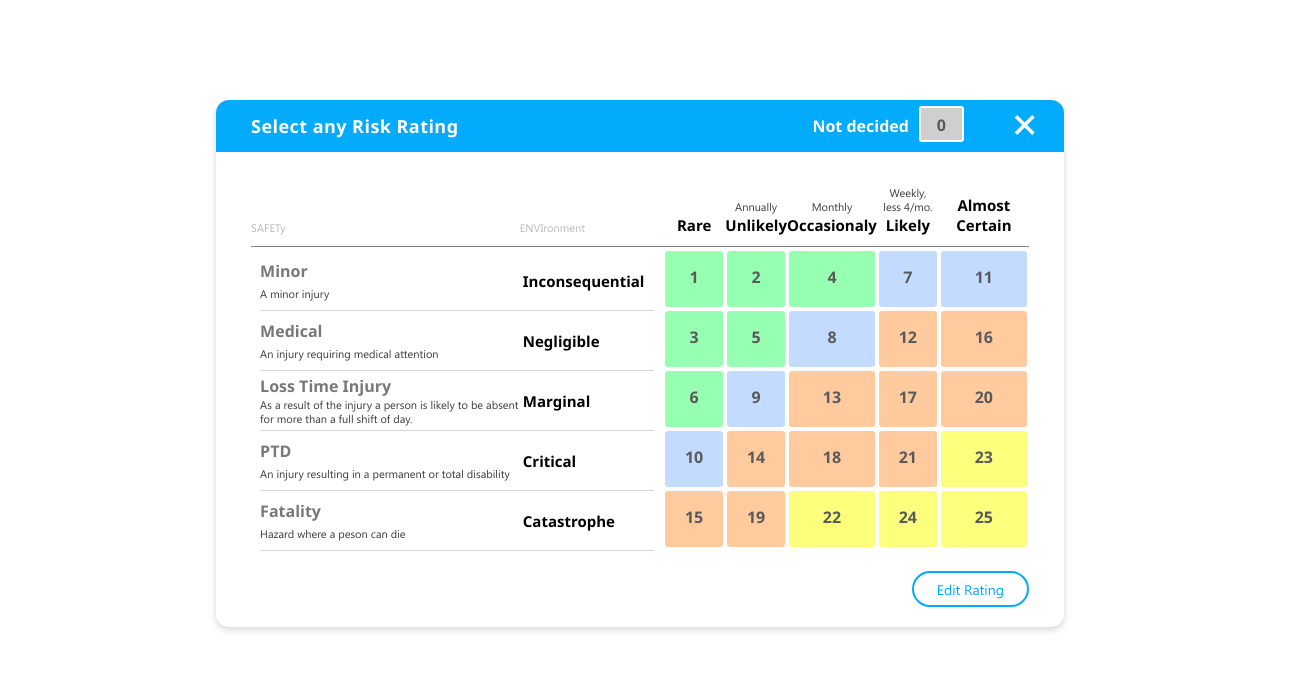
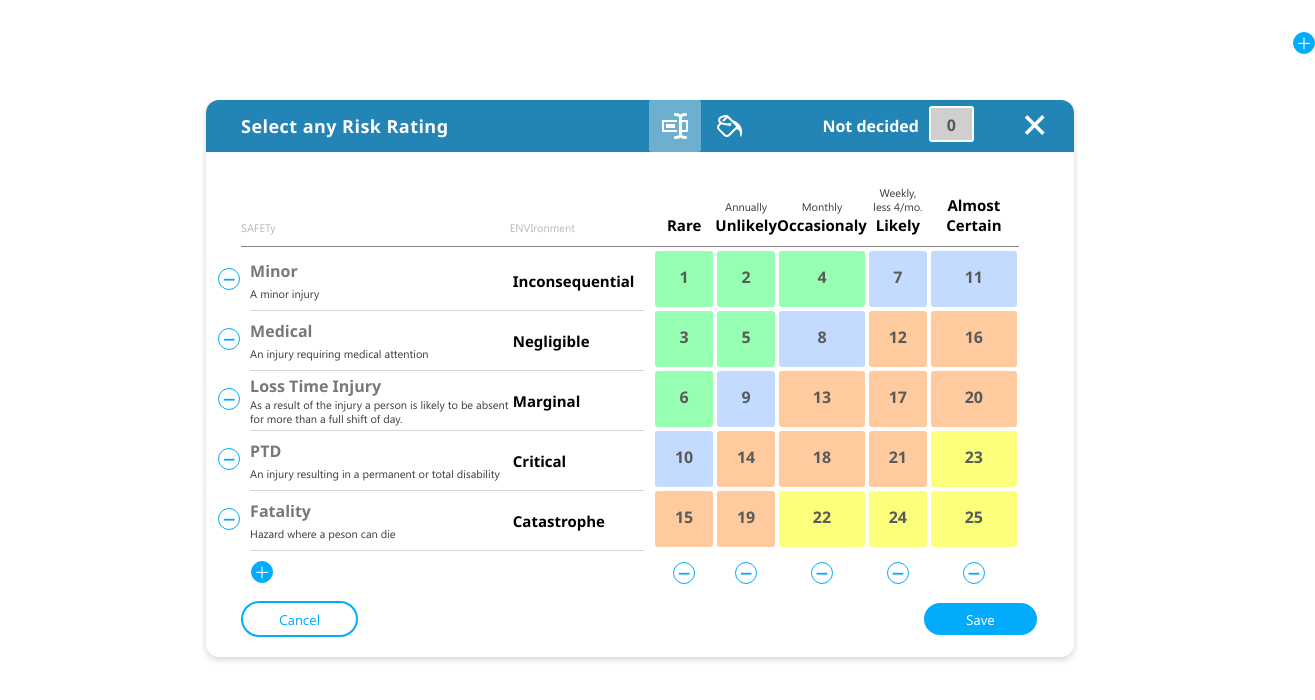
Before and after one commit to joy0316webiee/RiskMatrix, a React app: page / in a window 1280 px wide. Shown: the whole page, 1315 px wide, since content can reach past the window. Built offline with nearby package versions, Linux system fonts and the light colour scheme.

Commit message:
Complete liklihood create/remove, limitation min/max length

```diff
--- a/src/components/RiskMatrix/Constants/index.js
+++ b/src/components/RiskMatrix/Constants/index.js
@@ -1,6 +1,6 @@
 export default {
-  minWidth: 3,
-  maxWidth: 8,
+  minLength: 3,
+  maxLength: 8,
   defaultColors: [
     { limit: 1, color: '#cfcfcf' },
     { limit: 7, color: '#97ffb2' },
--- a/src/components/RiskMatrix/MatrixConsequenceRow/index.js
+++ b/src/components/RiskMatrix/MatrixConsequenceRow/index.js
@@ -3,22 +3,29 @@ import React, { Component } from 'react';
 import MatrixEditableText from '../MatrixEditableText';
 import MatrixRoundButton from '../MatrixRoundButton';
 
+import Config from '../Constants';
+
 import './style.scss';
 
 class MatrixConsequenceRow extends Component {
-  handleRemoveSelf = () => {
-    this.props.onRemove(this.props.rowNumber);
+  handleDeleteSelf = () => {
+    this.props.onDelete(this.props.rowNumber);
   };
 
   render() {
     // prettier-ignore
-    const { editable, consequence: {safety, environment} } = this.props;
+    const { editable, consequence: {safety, environment}, currentHeight } = this.props;
+    const { minLength } = Config;
 
     return (
       <div className="consequence">
         {editable && (
-          <div className="consequence-action">
-            <MatrixRoundButton type={'delete'} action={this.handleRemoveSelf} />
+          <div className="consequence-delete">
+            <MatrixRoundButton
+              method={'delete'}
+              disabled={currentHeight <= minLength}
+              action={this.handleDeleteSelf}
+            />
           </div>
         )}
         <div className="consequence-safety">
--- a/src/components/RiskMatrix/MatrixConsequenceRow/style.scss
+++ b/src/components/RiskMatrix/MatrixConsequenceRow/style.scss
@@ -6,7 +6,7 @@
   width: 100%;
   position: relative;
 
-  .consequence-action {
+  .consequence-delete {
     position: absolute;
     left: -32px;
   }
--- a/src/components/RiskMatrix/MatrixLikelihoodColumn/index.js
+++ b/src/components/RiskMatrix/MatrixLikelihoodColumn/index.js
@@ -1,7 +1,10 @@
 import React, { Component } from 'react';
 
 import MatrixEditableText from '../MatrixEditableText';
+import MatrixRoundButton from '../MatrixRoundButton';
 import MatrixCell from '../MatrixCell';
+
+import Config from '../Constants';
 
 import './style.scss';
 
@@ -9,10 +12,10 @@ class MatrixLikelihoodColumn extends Component {
   state = {
     editable: false,
     likelihood: {},
+    cellItems: [],
     colNumber: 0,
-    nRows: 0,
-    nCols: 0,
-    cellItems: []
+    currentWidth: 0,
+    currentHeight: 0
   };
 
   componentDidMount() {
@@ -21,7 +24,7 @@ class MatrixLikelihoodColumn extends Component {
     });
   }
 
-  componentDidUpdate(prevProps)  {
+  componentDidUpdate(prevProps) {
     if (this.props.editable !== prevProps.editable) {
       this.setState({ editable: this.props.editable });
     } else if (this.props !== prevProps) {
@@ -31,22 +34,27 @@ class MatrixLikelihoodColumn extends Component {
     }
   }
 
-  initCellItems = ({ colNumber: j, nRows, nCols }) => {
+  initCellItems = ({ colNumber: j, currentWidth, currentHeight }) => {
     let cells = [];
-    for (let i = 0; i < nRows; i++) {
+    for (let i = 0; i < currentHeight; i++) {
       let temp = ((i + j) * (i + j + 1)) / 2 + i + 1;
       // prettier-ignore
-      if (i + j >= nCols) temp = temp - (i + j - nCols) * (i + j - nCols + 1) / 2 - (i + j - nCols + 1);
+      if (i + j >= currentWidth) temp = temp - (i + j - currentWidth) * (i + j - currentWidth + 1) / 2 - (i + j - currentWidth + 1);
       // prettier-ignore
-      if (i + j >= nRows) temp = temp - ((i + j - nRows) * (i + j - nRows + 1)) / 2;
+      if (i + j >= currentHeight) temp = temp - ((i + j - currentHeight) * (i + j - currentHeight + 1)) / 2;
       cells.push(temp);
     }
     this.setState({ cellItems: cells });
   };
 
+  handleDeleteSelf = () => {
+    this.props.onDelete(this.state.colNumber);
+  };
+
   render() {
     // prettier-ignore
-    const { likelihood: { description, title }, cellItems } = this.state;
+    const { likelihood: { description, title }, cellItems, currentWidth, editable } = this.state;
+    const { minLength } = Config;
 
     return (
       <div className="likelihood">
@@ -62,6 +70,15 @@ class MatrixLikelihoodColumn extends Component {
           {cellItems &&
             cellItems.map((item, i) => <MatrixCell rating={item} key={i} />)}
         </div>
+        {editable && (
+          <div className="likelihood-delete">
+            <MatrixRoundButton
+              method={'delete'}
+              disabled={currentWidth <= minLength}
+              action={this.handleDeleteSelf}
+            />
+          </div>
+        )}
       </div>
     );
   }
--- a/src/components/RiskMatrix/MatrixLikelihoodColumn/style.scss
+++ b/src/components/RiskMatrix/MatrixLikelihoodColumn/style.scss
@@ -1,6 +1,8 @@
 @import 'assets/scss/base.scss';
 
 .likelihood {
+  position: relative;
+
   .likelihood-header {
     padding-bottom: 11px;
     border-bottom: 1px solid #818181;
@@ -18,4 +20,10 @@
   .likelihood-cells {
     margin-top: 4px;
   }
+  .likelihood-delete {
+    position: absolute;
+    left: 50%;
+    bottom: -40px;
+    transform: translate(-50%, 0);
+  }
 }
--- a/src/components/RiskMatrix/MatrixRoundButton/index.js
+++ b/src/components/RiskMatrix/MatrixRoundButton/index.js
@@ -3,14 +3,21 @@ import classNames from 'classnames';
 
 import './style.scss';
 
-const MatrixRoundButton = ({ type, size, action }) => {
-  const btnClass = classNames('round-button', type, size);
+const MatrixRoundButton = ({ method, type, disabled, action }) => {
+  const btnClass = classNames(
+    'round-button',
+    { [type]: type },
+    { [method]: !disabled },
+    { disabled: disabled }
+  );
 
-  const handleClick = () => action && action();
+  const handleClick = () => {
+    action && action();
+  };
 
   return (
-    <button onClick={handleClick} className={btnClass}>
-      {type === 'add' ? '+' : '-'}
+    <button onClick={handleClick} className={btnClass} disabled={disabled}>
+      {method === 'create' ? '+' : '-'}
     </button>
   );
 };
--- a/src/components/RiskMatrix/MatrixRoundButton/style.scss
+++ b/src/components/RiskMatrix/MatrixRoundButton/style.scss
@@ -7,7 +7,7 @@
   border-radius: 50%;
   cursor: pointer;
 
-  &.add {
+  &.create {
     background-color: #02abfc;
     border: 1px solid #02abfc;
     color: #ffffff;
@@ -40,4 +40,13 @@
       color: #ffffff;
     }
   }
+  &.disabled {
+    background-color: #e5e5e5;
+    border: 1px solid #e5e5e5;
+    color: #ffffff;
+    font-size: 24px;
+    line-height: 17px;
+    padding: 2px 0 5px;
+    cursor: not-allowed;
+  }
 }
--- a/src/components/RiskMatrix/index.js
+++ b/src/components/RiskMatrix/index.js
@@ -6,6 +6,7 @@ import MatrixFooter from './MatrixFooter';
 import MatrixConsequenceRow from './MatrixConsequenceRow';
 import MatrixLikelihoodColumn from './MatrixLikelihoodColumn';
 import MatrixRoundButton from './MatrixRoundButton';
+import Config from './Constants';
 
 import './style.scss';
 
@@ -74,7 +75,7 @@ const initialState = {
     rating: 0,
     color: '#cfcfcf'
   },
-  editable: false
+  editable: true
 };
 
 class RiskMatrix extends Component {
@@ -97,7 +98,7 @@ class RiskMatrix extends Component {
     }));
   };
 
-  handleRemoveConsequence = rowNumber => {
+  handleDeleteConsequence = rowNumber => {
     this.setState(prevState => ({
       consequences: prevState.consequences.filter(
         (item, index) => index !== rowNumber
@@ -105,8 +106,32 @@ class RiskMatrix extends Component {
     }));
   };
 
+  handleCreateLiklihood = () => {
+    const newLiklihood = {
+      title: 'New',
+      description: ''
+    };
+
+    this.setState(prevState => ({
+      liklihoods: prevState.liklihoods.concat(newLiklihood)
+    }));
+  };
+
+  handleDeleteLiklihood = colNumber => {
+    this.setState(prevState => ({
+      liklihoods: prevState.liklihoods.filter(
+        (item, index) => index !== colNumber
+      )
+    }));
+  };
+
   render() {
     const { consequences, liklihoods, editable } = this.state;
+
+    const currentWidth = liklihoods.length;
+    const currentHeight = consequences.length;
+
+    const { maxLength } = Config;
 
     return (
       <div className="matrix-container">
@@ -127,9 +152,10 @@ class RiskMatrix extends Component {
                   <div className="consequences-details__row" key={i}>
                     <MatrixConsequenceRow
                       consequence={item}
+                      currentHeight={currentHeight}
                       rowNumber={i}
                       editable={editable}
-                      onRemove={this.handleRemoveConsequence}
+                      onDelete={this.handleDeleteConsequence}
                     />
                   </div>
                 ))}
@@ -137,7 +163,8 @@ class RiskMatrix extends Component {
             {editable && (
               <div className="consequences-addnew">
                 <MatrixRoundButton
-                  type={'add'}
+                  method={'create'}
+                  disabled={currentHeight >= maxLength}
                   action={this.handleCreateConsequence}
                 />
               </div>
@@ -151,21 +178,23 @@ class RiskMatrix extends Component {
                     <div className="likelihoods-column__content">
                       <MatrixLikelihoodColumn
                         likelihood={item}
+                        currentWidth={currentWidth}
+                        currentHeight={currentHeight}
                         colNumber={i}
-                        nRows={consequences.length}
-                        nCols={liklihoods.length}
                         editable={editable}
+                        onDelete={this.handleDeleteLiklihood}
                       />
-                    </div>
-                    <div className="likelihoods-column__delete">
-                      {editable && <MatrixRoundButton type="delete" />}
                     </div>
                   </div>
                 ))}
             </div>
             {editable && (
               <div className="likelihoods-addnew">
-                <MatrixRoundButton type={'add'} />
+                <MatrixRoundButton
+                  method={'create'}
+                  disabled={currentWidth >= maxLength}
+                  action={this.handleCreateLiklihood}
+                />
               </div>
             )}
           </div>
--- a/src/components/RiskMatrix/style.scss
+++ b/src/components/RiskMatrix/style.scss
@@ -56,8 +56,6 @@
       }
     }
     .likelihoods {
-      position: relative;
-
       &.editable {
         margin-right: 20px;
       }
@@ -79,10 +77,6 @@
             width: 100%;
             text-align: center;
           }
-          .likelihoods-column__delete {
-            position: absolute;
-            bottom: -30px;
-          }
         }
       }
       .likelihoods-addnew {
```
